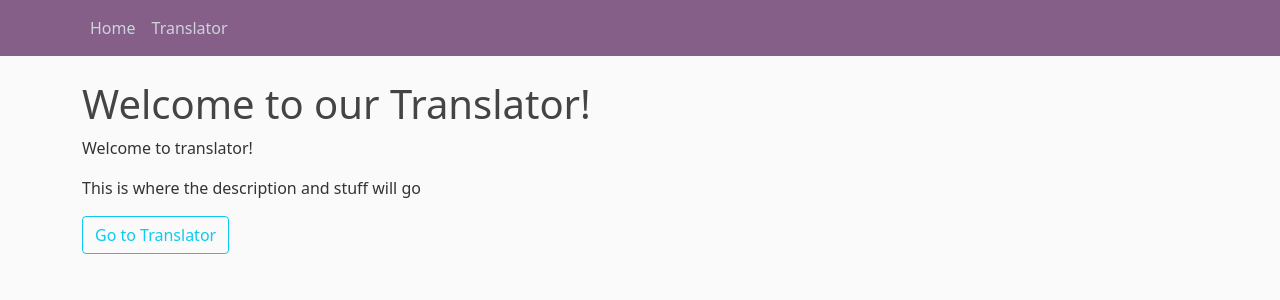
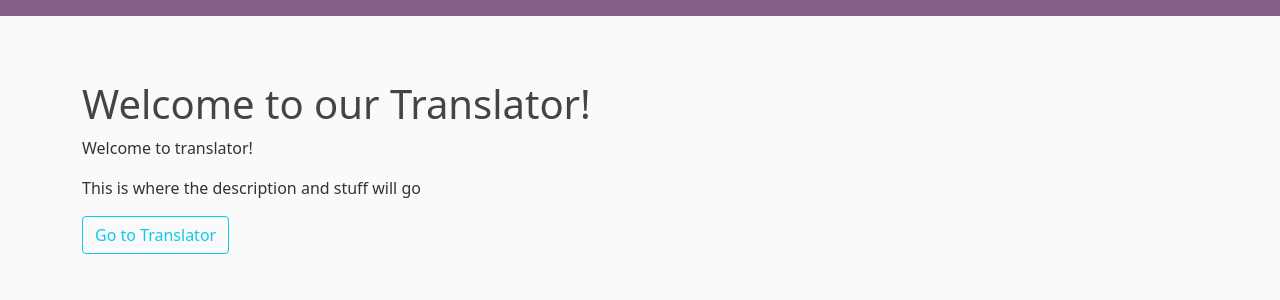
Before and after one commit to alyliann/GlobalLingo, a Flask app: page / in a window 1280 px wide. Shown: the top 300 px of the page. Run offline with Flask 3, Linux system fonts and the light colour scheme.

Commit message:
Fixed formatting of last div

```diff
--- a/templates/layout.html
+++ b/templates/layout.html
@@ -21,10 +21,10 @@
                     <span class="navbar-toggler-icon"></span>
                 </button>
                 <div class="collapse navbar-collapse" id="navbarToggle">
-                    <div class="navbar-nav mr-auto">
+                    <!-- <div class="navbar-nav mr-auto">
                         <a class="nav-item nav-link" href="/">Home</a>
                         <a class="nav-item nav-link" href="/translator">Translator</a>
-                    </div>
+                    </div> -->
                 </div>
             </div>
         </nav>
```
